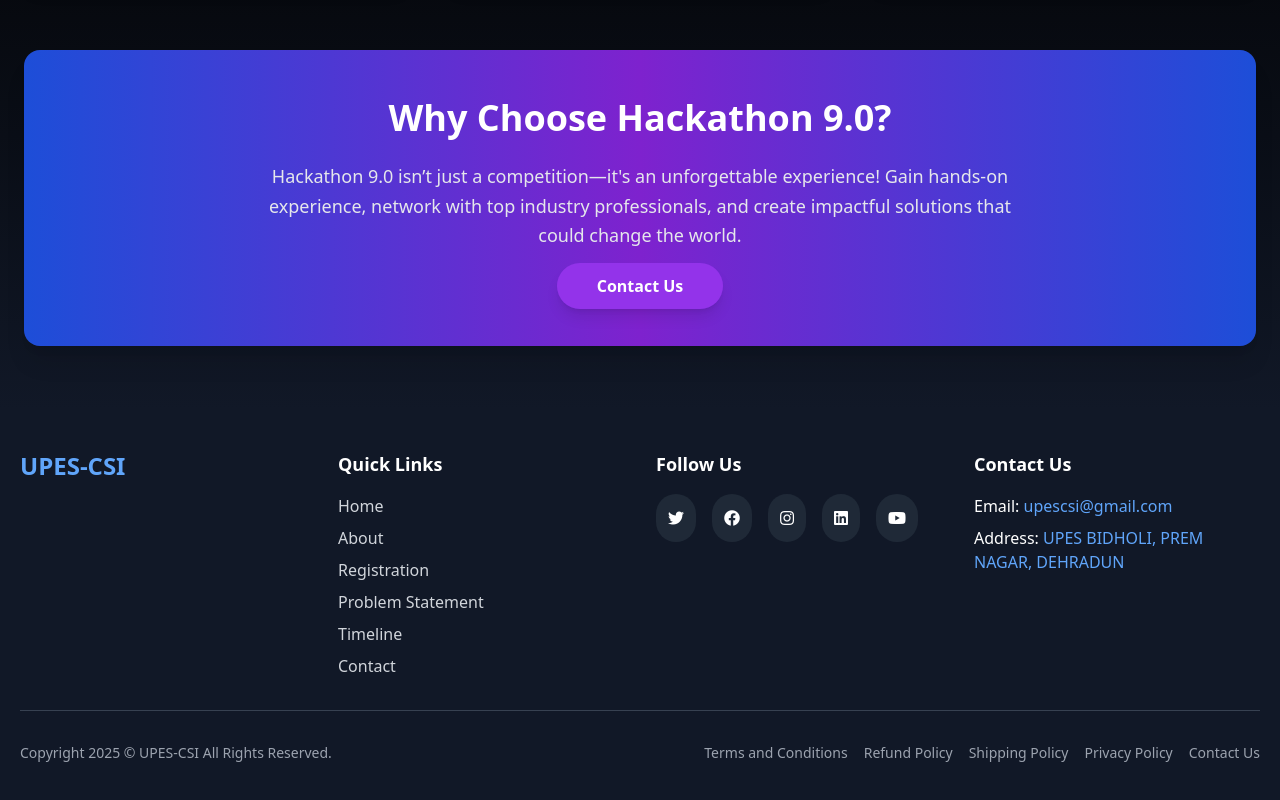
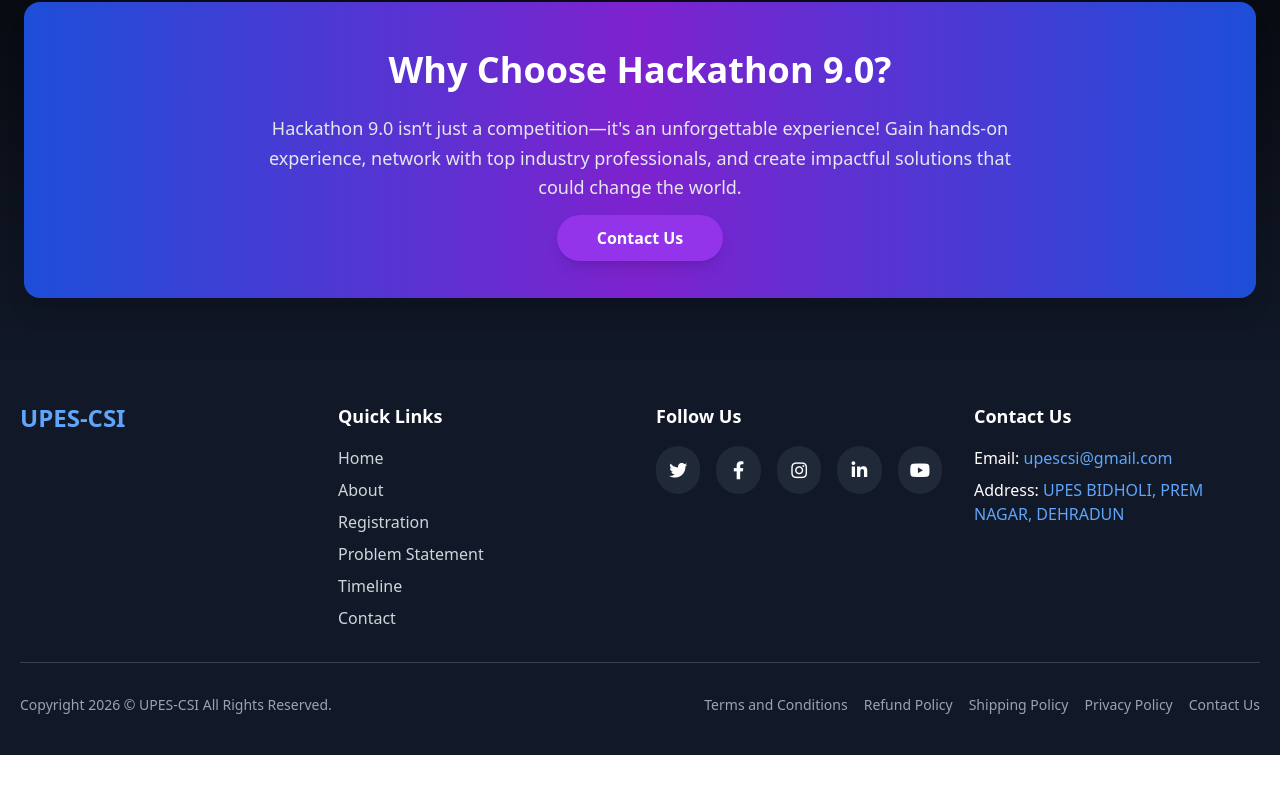
Before and after one commit to UPESCSI23/Hackathon-9.O, a React (Vite) app: page /about in a window 1280 px wide. Shown: the part 924-1724 px from the top of the page. After the commit the page ends 1679 px from the top, so only its background shows below. Built offline with nearby package versions, Linux system fonts and the light colour scheme.

Commit message:
fixes: - better meta tags (basic) - fixed footer icons to be circles, instead of elongated ellipses - fix the redirect of learn more on landing - removed (commented out) redundant "learn more" button from about

```diff
--- a/index.html
+++ b/index.html
@@ -2,14 +2,15 @@
 <html lang="en">
   <head>
     <meta charset="UTF-8" />
-    <link rel="icon" type="image/svg+xml" href="/vite.svg" />
-    <link
-  href="https://cdnjs.cloudflare.com/ajax/libs/font-awesome/5.15.4/css/all.min.css"
-  rel="stylesheet"
-/>
+    <link rel="icon" type="image/png" href="/csiLogo.png" />
+    <link href="https://cdnjs.cloudflare.com/ajax/libs/font-awesome/5.15.4/css/all.min.css" rel="stylesheet" />
 
     <meta name="viewport" content="width=device-width, initial-scale=1.0" />
-    <title>Vite + React</title>
+    <title>Hackathon 9.0 | UPES CSI</title>
+    <meta name="description" content="Hackathon 9.0 is a 36-hour coding event organized by UPES CSI, where participants collaborate to create innovative solutions and compete for exciting prizes." />
+    <meta name="keywords" content="Hackathon, Coding Event, UPES CSI, Innovation, Technology, Programming, Software Development, Prizes" />
+    <meta name="author" content="UPES CSI" />
+    <link rel="icon" type="image/png" href="/csiLogo.png" />
   </head>
   <body>
     <div id="root"></div>
--- a/src/Components/About/about.jsx
+++ b/src/Components/About/about.jsx
@@ -4,7 +4,6 @@ const About = () => {
   return (
     <div className="bg-gradient-to-b from-gray-900 via-black to-gray-900 text-white py-16 px-6 pt-28">
       <div className="max-w-7xl mx-auto space-y-16">
-        {/* Hero Section */}
         <div className="text-center space-y-6">
           <h1 className="text-5xl font-extrabold text-blue-500 tracking-wide drop-shadow-lg">
             Welcome to Hackathon 9.0
@@ -17,15 +16,14 @@ const About = () => {
             to learn, compete, and create real-world impact.
           </p>
 
-          {/* Space and Buttons */}
-          <div className="space-y-4">
+          {/* <div className="space-y-4">
             <a
               href="#vision"
               className="bg-blue-600 hover:bg-blue-700 text-white font-semibold py-3 px-8 rounded-full shadow-lg transition-all duration-300 hover:scale-105"
             >
               Learn More
             </a>
-          </div>
+          </div> */}
         </div>
 
         {/* Vision Section */}
--- a/src/Components/Footer/Footer.jsx
+++ b/src/Components/Footer/Footer.jsx
@@ -39,49 +39,55 @@ const Footer = () => {
         {/* Social Media */}
         <div>
           <h3 className="font-semibold text-lg">Follow Us</h3>
+
           <div className="flex space-x-4 mt-4">
             <a
-              href="https://twitter.com/upescsi?t=1fOIJJfJp1H_R1hsg9bmbQ&s=08"
-              className="p-3 bg-gray-800 rounded-full hover:bg-blue-500"
+              href="https://twitter.com/upescsi"
+              className="w-12 h-12 flex items-center justify-center bg-gray-800 rounded-full hover:bg-blue-500 transition"
               target="_blank"
               rel="noopener noreferrer"
             >
-              <i className="fab fa-twitter"></i>
+              <i className="fab fa-twitter text-lg"></i>
             </a>
+
             <a
               href="https://m.facebook.com/upescsi"
-              className="p-3 bg-gray-800 rounded-full hover:bg-blue-600"
+              className="w-12 h-12 flex items-center justify-center bg-gray-800 rounded-full hover:bg-blue-600 transition"
               target="_blank"
               rel="noopener noreferrer"
             >
-              <i className="fab fa-facebook"></i>
+              <i className="fab fa-facebook-f text-lg"></i>
             </a>
+
             <a
-              href="https://instagram.com/upescsi?igshid=MzRlODBiNWFlZA=="
-              className="p-3 bg-gray-800 rounded-full hover:bg-pink-500"
+              href="https://instagram.com/upescsi"
+              className="w-12 h-12 flex items-center justify-center bg-gray-800 rounded-full hover:bg-pink-500 transition"
               target="_blank"
               rel="noopener noreferrer"
             >
-              <i className="fab fa-instagram"></i>
+              <i className="fab fa-instagram text-lg"></i>
             </a>
+
             <a
               href="https://www.linkedin.com/company/computer-society-of-india-upes/"
-              className="p-3 bg-gray-800 rounded-full hover:bg-blue-700"
+              className="w-12 h-12 flex items-center justify-center bg-gray-800 rounded-full hover:bg-blue-700 transition"
               target="_blank"
               rel="noopener noreferrer"
             >
-              <i className="fab fa-linkedin"></i>
+              <i className="fab fa-linkedin-in text-lg"></i>
             </a>
+
             <a
-              href="https://youtube.com/@UPESCSIOfficial?si=k3t6NWMvkzVyTQF7"
-              className="p-3 bg-gray-800 rounded-full hover:bg-red-500"
+              href="https://youtube.com/@UPESCSIOfficial"
+              className="w-12 h-12 flex items-center justify-center bg-gray-800 rounded-full hover:bg-red-500 transition"
               target="_blank"
               rel="noopener noreferrer"
             >
-              <i className="fab fa-youtube"></i>
-            </a>{" "}
+              <i className="fab fa-youtube text-lg"></i>
+            </a>
           </div>
         </div>
+
 
         {/* Contact Us */}
         <div>
@@ -116,7 +122,7 @@ const Footer = () => {
 
       {/* Bottom Section */}
       <div className="flex flex-col md:flex-row justify-between items-center text-gray-400 text-sm">
-        <p>Copyright 2025 &copy; UPES-CSI All Rights Reserved.</p>
+        <p>Copyright 2026 &copy; UPES-CSI All Rights Reserved.</p>
         <div className="space-x-4 mt-4 md:mt-0">
           <a
             href="https://merchant.razorpay.com/policy/OAG5Tj7G48iTNQ/terms"
@@ -125,16 +131,16 @@ const Footer = () => {
             Terms and Conditions
           </a>
           <a href="https://merchant.razorpay.com/policy/OAG5Tj7G48iTNQ/refund" className="hover:text-white">
-          Refund Policy
+            Refund Policy
           </a>
           <a href="https://merchant.razorpay.com/policy/OAG5Tj7G48iTNQ/shipping" className="hover:text-white">
-          Shipping Policy
+            Shipping Policy
           </a>
           <a href="https://merchant.razorpay.com/policy/OAG5Tj7G48iTNQ/privacy" className="hover:text-white">
-          Privacy Policy
+            Privacy Policy
           </a>
           <Link to="/contact" className="hover:text-white">
-          Contact Us
+            Contact Us
           </Link>
         </div>
       </div>
--- a/src/Components/Landing/Landing.jsx
+++ b/src/Components/Landing/Landing.jsx
@@ -48,7 +48,7 @@ function App() {
               </button>
 
               <button className="bg-transparent border-2 border-blue-500 hover:bg-blue-500/10 px-8 py-4 rounded-lg text-lg font-semibold transition-colors">
-                Learn More
+                <Link to="/about">Learn More</Link>
               </button>
             </div>
           </div>
--- a/src/Components/Navbar/Navbar.css
+++ b/src/Components/Navbar/Navbar.css
@@ -56,10 +56,16 @@
   color: white;
   text-decoration: none;
   padding: 8px;
-  transition: color 0.3s;
+  transition: background 0.3s;
+  border-radius: 10px;
 }
 
 .nav-links a:hover {
+  /* color: #d1d5db; */
+  background: #47444752;
+}
+
+.nav-links a:active {
   color: #d1d5db;
 }
 
```
Also changed, not shown: public/csiLogo.png (added).
